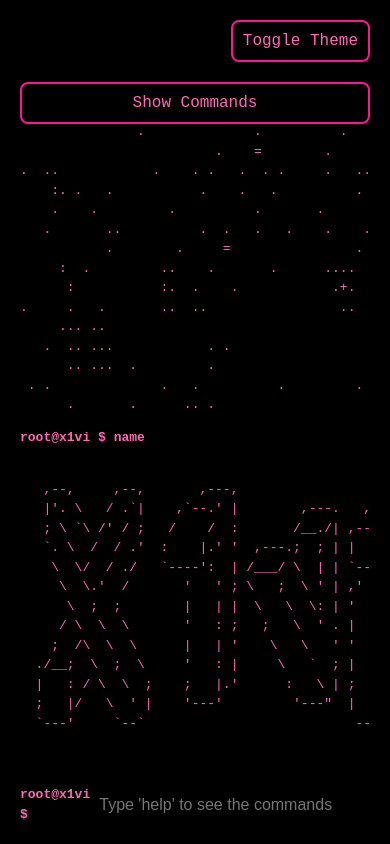
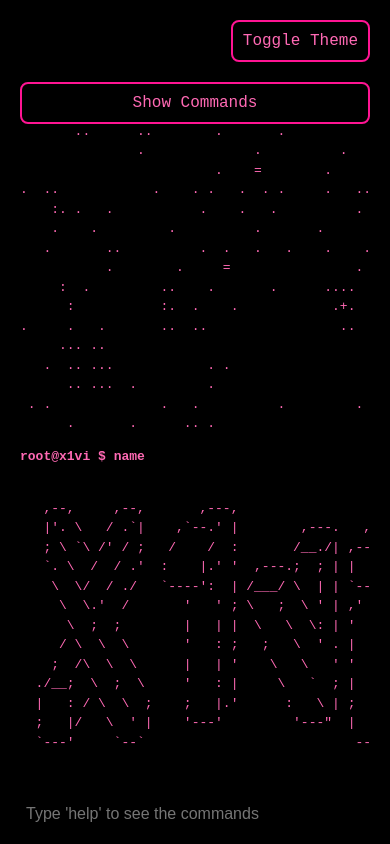
Before and after one commit to X1Vi/my-website, a React (Vite) app: page / in a window 390 px wide. Built offline with nearby package versions, Linux system fonts and the light colour scheme.

Commit message:
now the root and user name is mobile responsive

```diff
--- a/src/Components/Terminal.jsx
+++ b/src/Components/Terminal.jsx
@@ -536,7 +536,9 @@ const Terminal = () => {
                 ))}
             </div>
             <div style={{ display: "flex", flexDirection: "row" }}>
+                {window.innerWidth > 768 ? (
                     <div style={{ fontWeight: "bold", display: "flex" }}>root@{Name.toLowerCase()} $</div>
+                ) : null}
             <input
                 ref={commandInputRef}
                 style={{
@@ -547,7 +549,7 @@ const Terminal = () => {
                     fontSize: "16px",
                     outline: "none",
                     width: "90%",
-                        marginLeft:"4px"
+                    marginLeft: "4px"
                 }}
                 value={input}
                 onChange={(e) => setInput(e.target.value)}
@@ -575,7 +577,7 @@ const Terminal = () => {
                 placeholder="Type 'help' to see the commands"
             />
         </div>
-        </div>
+        </div >
     );
 };
 
```
Lines whose indentation alone changed are shown as unchanged.
